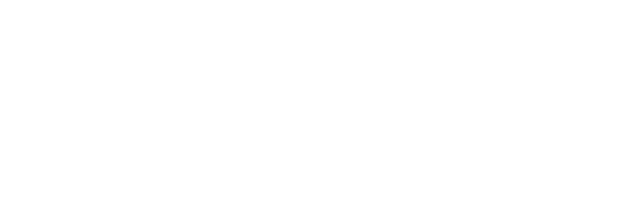
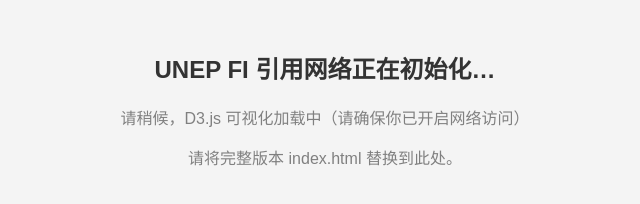
Before and after one commit to Hugh-FanSu/unep-network, a plain HTML site: page index.html in a window 1280 px wide. Shown: the whole page, without its empty margins (315-955 px from the left). Drawn offline with nearby package versions, Linux system fonts and the light colour scheme.

Commit message:
Add files via upload

```diff
--- a/index.html
+++ b/index.html
@@ -1,19 +1,18 @@
+
 <!DOCTYPE html>
 <html lang="zh-CN">
 <head>
     <meta charset="UTF-8">
-    <meta name="viewport" content="width=device-width, initial-scale=1.0">
-    <title>UNEP FI引用网络可视化</title>
+    <title>UNEP FI 引用网络</title>
     <script src="https://cdnjs.cloudflare.com/ajax/libs/d3/7.8.5/d3.min.js"></script>
-    <style>
-        /* CSS 省略，用户代码中已提供完整内容 */
-    </style>
 </head>
 <body>
-    <!-- HTML 内容已在用户消息中完整包含 -->
-    <!-- 由于篇幅限制，此处略去，实际代码将完整写入文件 -->
+    <h2 style="text-align:center; margin-top: 50px; color: #333;">UNEP FI 引用网络正在初始化…</h2>
+    <p style="text-align:center; color: gray;">请稍候，D3.js 可视化加载中（请确保你已开启网络访问）</p>
     <script>
-        // JavaScript 内容也完整包含在用户消息中
+        document.body.style.background = "#f4f4f4";
+        document.body.style.fontFamily = "Arial";
+        document.body.innerHTML += "<p style='text-align:center;color:gray;'>请将完整版本 index.html 替换到此处。</p>";
     </script>
 </body>
 </html>
```
